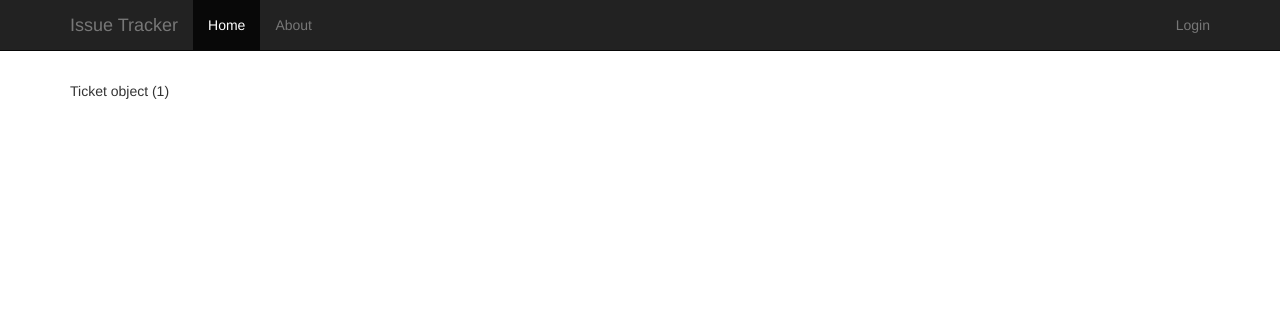
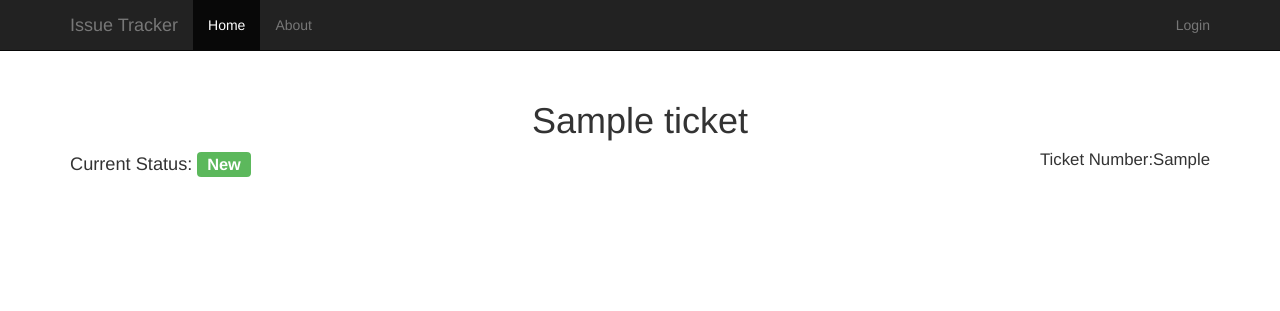
Before and after one commit to sai-prasanna/issuetracker, a Django app: page /tickets/1/ in a window 1280 px wide. Shown: the top 311 px of the page. Run offline with Django 3.2, Linux system fonts and the light colour scheme; tables that the repository leaves empty hold one stand-in row (values such as "Sample post"); parts of the project's set-up code (start-up, migrations or seed data) failed here and were passed over; some libraries are stand-ins or nearby versions.

Commit message:
designed list of ticket and details

```diff
--- a/main/models.py
+++ b/main/models.py
@@ -30,6 +30,7 @@ class Ticket(models.Model):
     logged_by = models.ForeignKey(User, related_name='logged_ticket')
     assigned_to = models.ForeignKey(User, related_name='assigned_ticket')
     priority = models.CharField(max_length=1, choices=PRIORITY)
+    status = models.CharField(max_length=1,choices=STATUS)
     time_elapsed = models.DateTimeField()
     description = models.TextField(blank=True, null=True)
     resolution = models.TextField(blank=True, null=True)
--- a/main/templates/main/ticket_detail.html
+++ b/main/templates/main/ticket_detail.html
@@ -1,9 +1,28 @@
 {% extends 'main/base.html' %}
 {% load crispy_forms_tags %}
-
 {% block head_title %}Ticket Deatils{% endblock %}
-
+{% block head_extra %}
+<style type="text/css">
+.head h1{text-align: center;}
+.head span{text-align: right; display:inline-block;}
+.head h2{text-align: right; display:block; font-size: 120%; float:right; margin: 0px;}
+.status .label{font-size: 90%;}
+.status {font-size: 130%;}
+</style>
+{% endblock %}
 {% block content %}
-{{ticket}}
+<div class="head">
+	<h1>{{ticket.name}}</h1>
+	<h2>Ticket Number:<span>{{ticket.ticket_no}}</span></h2>
+	<div class="status">
+	Current Status:
+	{% ifequal ticket.status "N" %}
+	<span class="label label-success">{{ticket.get_status_display}}</span>
+	{% endifequal %}
+	{% ifequal ticket.status "V" %}
+	<span class="label label-primary">{{ticket.get_status_display}}</span>
+	{% endifequal %}
+</div>
+</div>
 
 {% endblock %}
```
Also changed, not shown: main/migrations/0001_initial.py, main/static/main/images/Check_mark.png (added).
